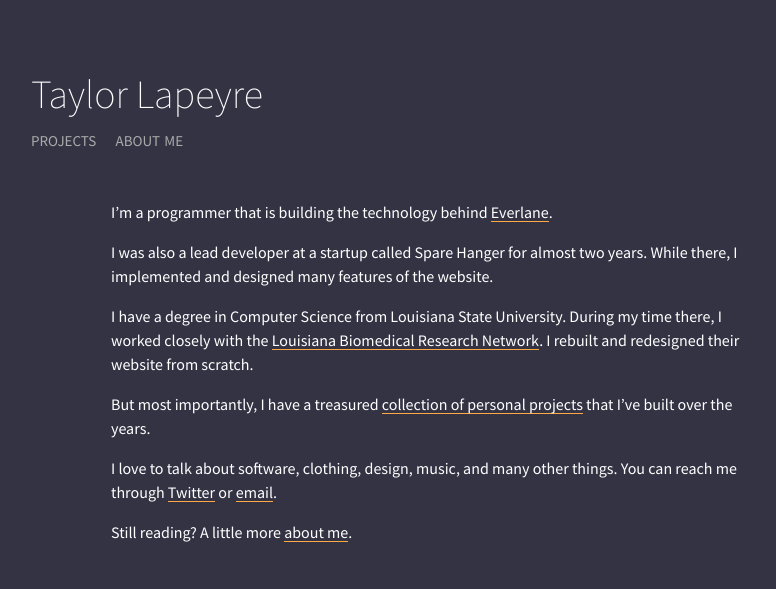
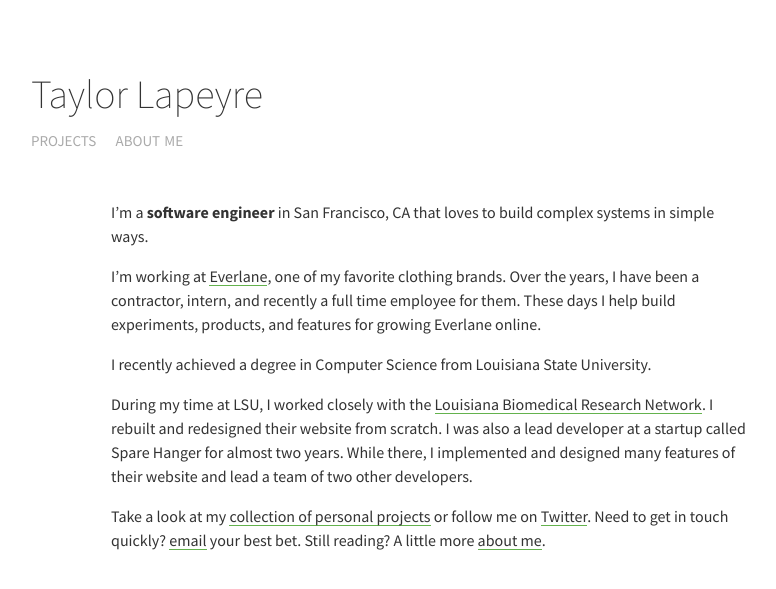
Before and after one commit to taylorlapeyre/taylorlapeyre.github.io, a Jekyll site: the page built from index.md, in a window 1280 px wide. Shown: the top 589 px of the page, without its empty margins (209-985 px from the left). Built offline with Jekyll 4.4.1, drawn with Linux system fonts in a browser that asks for light colours.

Commit message:
rephrase some text, change colors

```diff
--- a/assets/css/main.css
+++ b/assets/css/main.css
@@ -1,10 +1,10 @@
-@import url(http://fonts.googleapis.com/css?family=Source+Sans+Pro:200,400);
+@import url(http://fonts.googleapis.com/css?family=Source+Sans+Pro:200,400,700);
 
 html {
-  background: #334;
+  background: #fff;
   font: 100%/1.5 "Source Sans Pro", sans-serif;
   -webkit-font-smoothing: antialiased;
-  color: #FFF;
+  color: #333;
   padding: 4rem;
 }
 
@@ -14,13 +14,13 @@ body {
 }
 
 a {
-  color: #FFF;
+  color: #333;
   text-decoration: none;
-  background-image: linear-gradient(to bottom, rgba(255,255,255,0) 93%, #FA4 93%);
+  background-image: linear-gradient(to bottom, rgba(255,255,255,0) 93%, #64B24D 93%);
 }
 
 a:hover {
-  color: #FA4;
+  color: #64B24D;
 }
 
 h3 {
@@ -47,13 +47,13 @@ img {
   display: block;
   font-weight: 200;
   font-size: 2.5rem;
-  color: #FFF;
+  color: #333;
   text-decoration: none;
   background-image: none;
 }
 
 .site-header .name:hover {
-  color: #FFF;
+  color: #333;
 }
 
 .site-header .site-nav a {
@@ -80,5 +80,5 @@ img {
 
 .subtitle {
   margin-top: 0;
-  color: #FA4;
+  color: #64B24D;
 }
--- a/index.md
+++ b/index.md
@@ -2,17 +2,15 @@
 layout: default
 ---
 
-I'm a programmer that is building the technology behind [Everlane][everlane].
+I'm a **software engineer** in San Francisco, CA that loves to build complex systems in simple ways.
 
-I was also a lead developer at a startup called Spare Hanger for almost two years. While there, I implemented and designed many features of the website.
+I'm working at [Everlane][everlane], one of my favorite clothing brands. Over the years, I have been a contractor, intern, and recently a full time employee for them. These days I help build experiments, products, and features for growing Everlane online.
 
-I have a degree in Computer Science from Louisiana State University. During my time there, I worked closely with the [Louisiana Biomedical Research Network][lbrn]. I rebuilt and redesigned their website from scratch.
+I recently achieved a degree in Computer Science from Louisiana State University.
 
-But most importantly, I have a treasured [collection of personal projects][projects] that I've built over the years.
+During my time at LSU, I worked closely with the [Louisiana Biomedical Research Network][lbrn]. I rebuilt and redesigned their website from scratch. I was also a lead developer at a startup called Spare Hanger for almost two years. While there, I implemented and designed many features of their website and lead a team of two other developers.
 
-I love to talk about software, clothing, design, music, and many other things. You can reach me through [Twitter][twitter] or [email][email].
-
-Still reading? A little more [about me][about].
+Take a look at my [collection of personal projects][projects] or follow me on [Twitter][twitter]. Need to get in touch quickly? [email][email] your best bet. Still reading? A little more [about me][about].
 
 [everlane]: http://everlane.com
 [lbrn]: http://lbrn.lsu.edu
```
